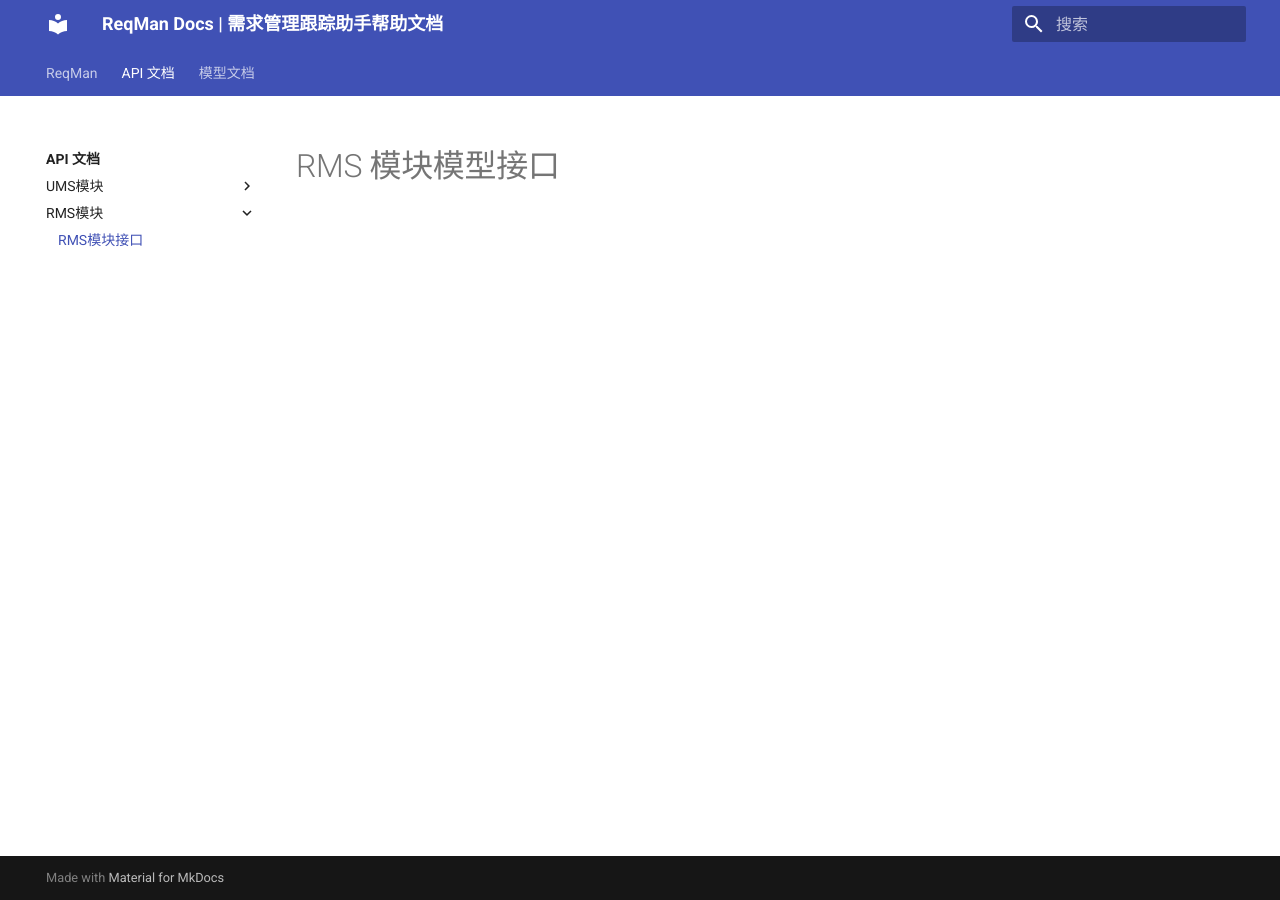
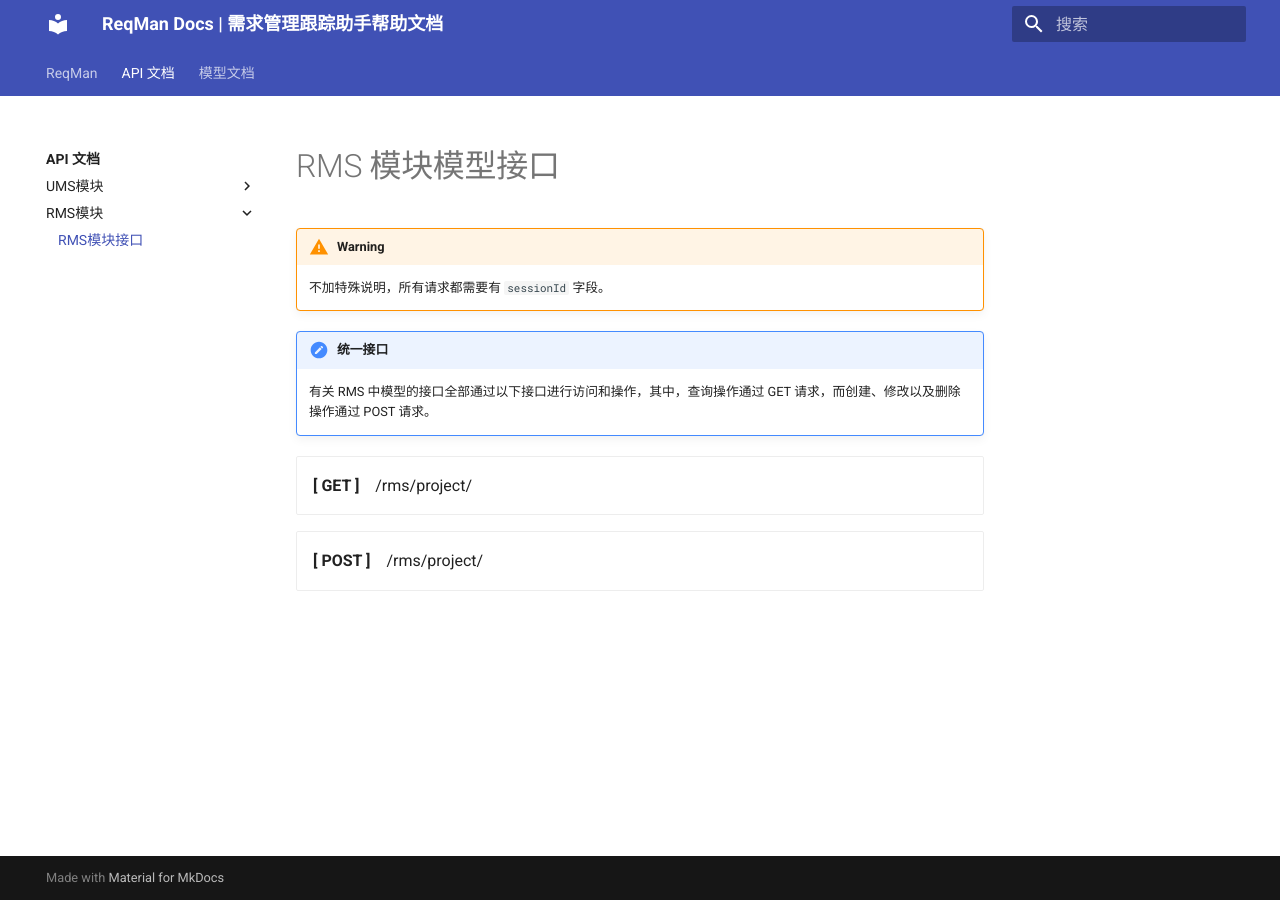
Before and after one commit to c7w/ReqMan-doc, an MkDocs documentation site: the page built from docs/api/rms/rms.md, in a window 1280 px wide. Built offline with MkDocs 1.6.1 and Material for MkDocs 9.7.7, drawn with Linux system fonts in a browser that asks for light colours.

Commit message:
[SR.004.803.I] Create part of the docs of apis in rms (#5)

```diff
--- a/docs/api/rms/rms.md
+++ b/docs/api/rms/rms.md
@@ -5,3 +5,16 @@
 </style>
 
 # RMS 模块模型接口
+!!! warning
+    不加特殊说明，所有请求都需要有 `sessionId` 字段。
+
+!!! note "统一接口"
+    有关 RMS 中模型的接口全部通过以下接口进行访问和操作，其中，查询操作通过 GET 请求，而创建、修改以及删除操作通过 POST 请求。
+
+<div class="grid cards" markdown>
+- <span>**[ GET ]** &nbsp;&nbsp; /rms/project/</span>
+</div>
+
+<div class="grid cards" markdown>
+- <span>**[ POST ]** &nbsp;&nbsp; /rms/project/</span>
+</div>
```
